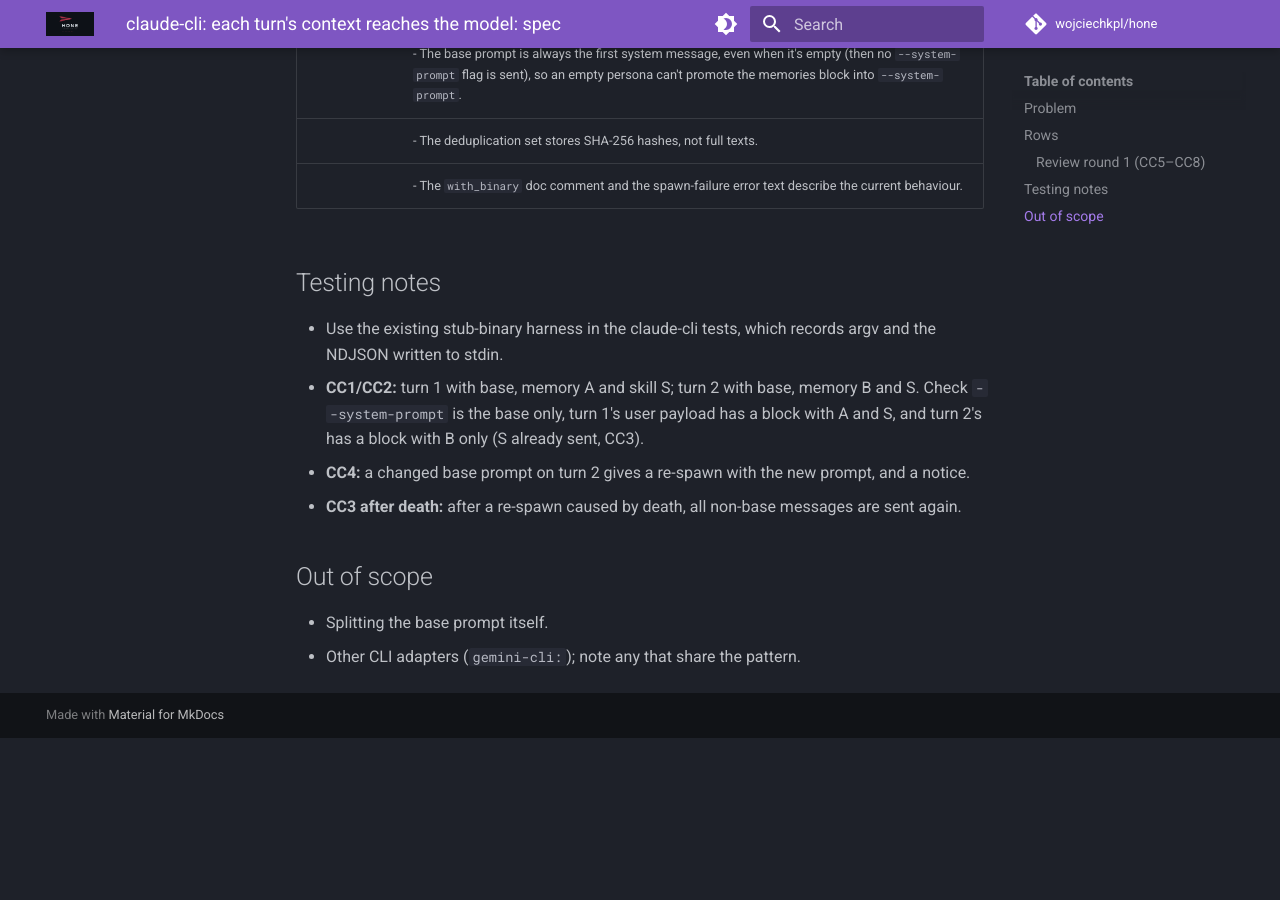
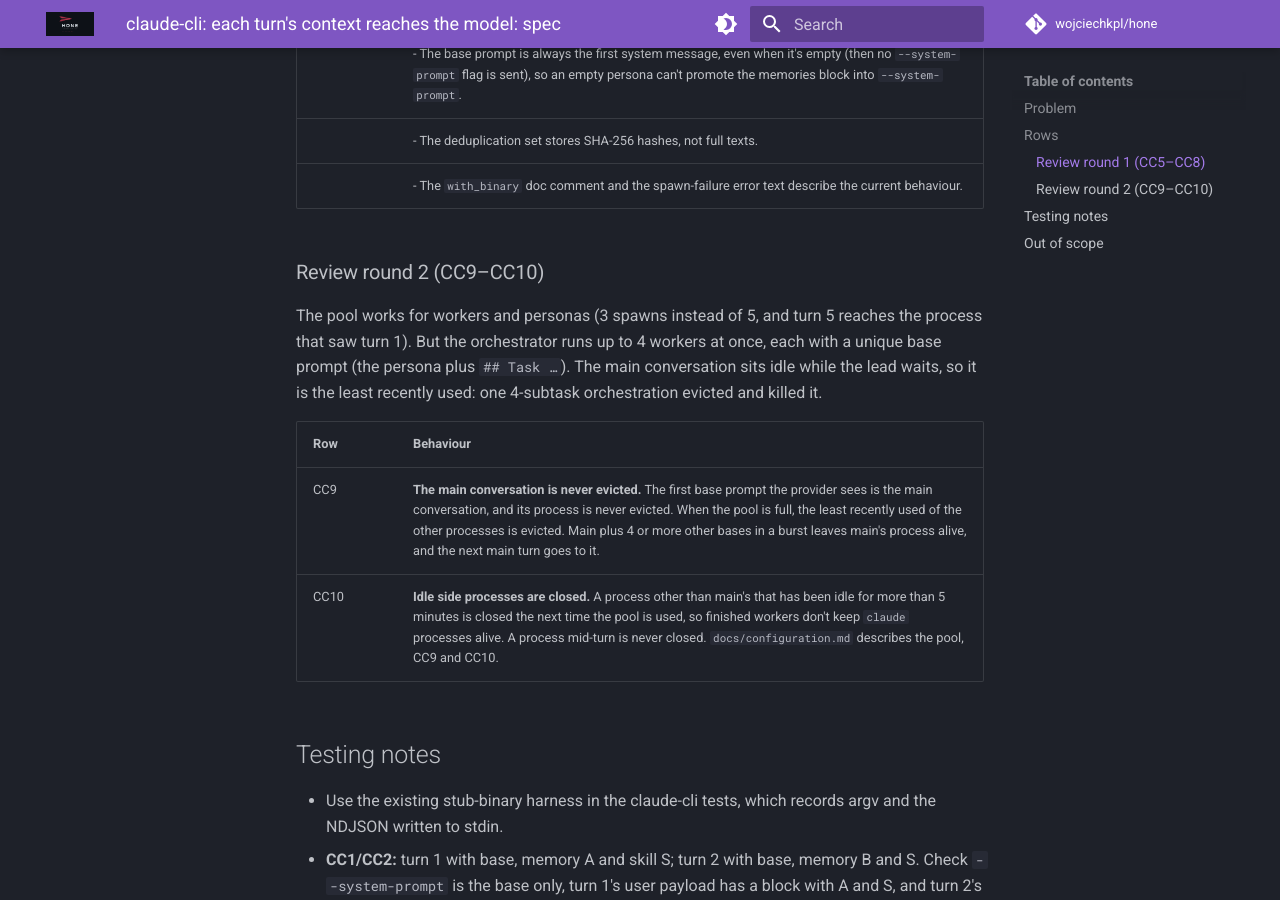
Before and after one commit to wojciechkpl/hone, an MkDocs documentation site: the page built from docs/plans/claude-cli-turn-context-spec.md, in a window 1280 px wide and 900 px high, scrolled down 1794 px. Built offline with MkDocs 1.6.1 and Material for MkDocs 9.7.7, drawn with Linux system fonts in a browser that asks for light colours; comment, search, counter and statistics services are not loaded; before the commit the page ends 2532 px from its top, so only the background shows below that.

Commit message:
docs: claude-cli spec round 2 (CC9–CC10)

```diff
--- a/docs/plans/claude-cli-turn-context-spec.md
+++ b/docs/plans/claude-cli-turn-context-spec.md
@@ -29,6 +29,15 @@ CC1–CC3 work. CC4 restarted `claude` far more often than assumed. One provider
 |  | - The deduplication set stores SHA-256 hashes, not full texts. |
 |  | - The `with_binary` doc comment and the spawn-failure error text describe the current behaviour. |
 
+### Review round 2 (CC9–CC10)
+
+The pool works for workers and personas (3 spawns instead of 5, and turn 5 reaches the process that saw turn 1). But the orchestrator runs up to 4 workers at once, each with a unique base prompt (the persona plus `## Task …`). The main conversation sits idle while the lead waits, so it is the least recently used: one 4-subtask orchestration evicted and killed it.
+
+| Row | Behaviour |
+|---|---|
+| CC9 | **The main conversation is never evicted.** The first base prompt the provider sees is the main conversation, and its process is never evicted. When the pool is full, the least recently used of the other processes is evicted. Main plus 4 or more other bases in a burst leaves main's process alive, and the next main turn goes to it. |
+| CC10 | **Idle side processes are closed.** A process other than main's that has been idle for more than 5 minutes is closed the next time the pool is used, so finished workers don't keep `claude` processes alive. A process mid-turn is never closed. `docs/configuration.md` describes the pool, CC9 and CC10. |
+
 ## Testing notes
 
 - Use the existing stub-binary harness in the claude-cli tests, which records argv and the NDJSON written to stdin.
```
